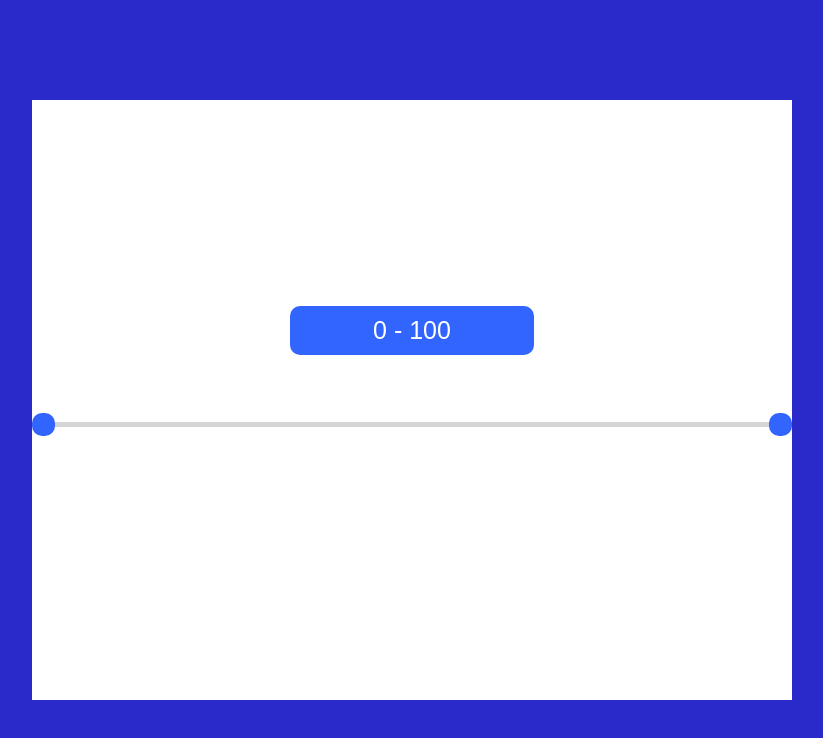
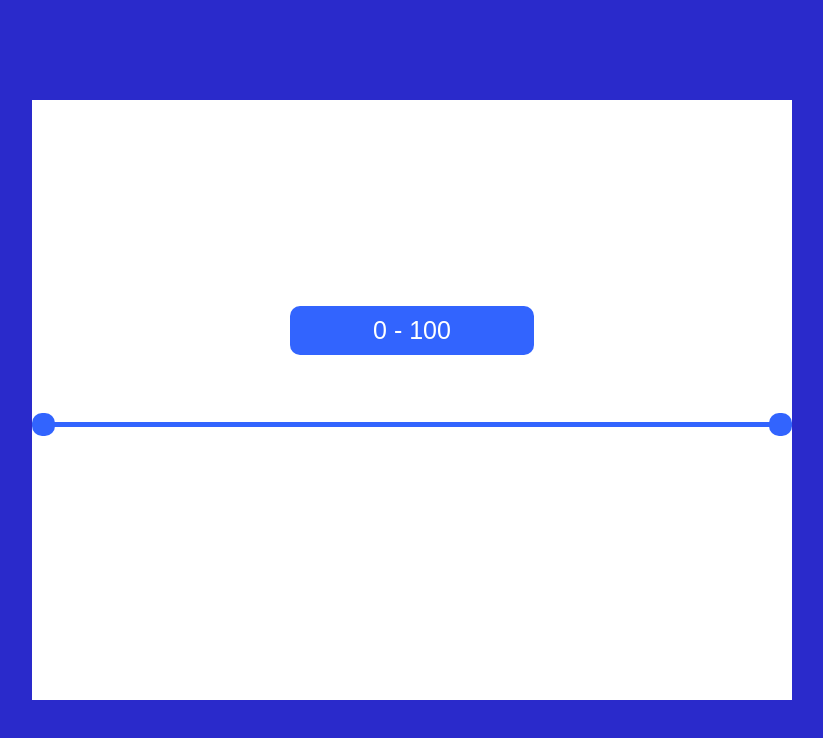
Before and after one commit to CaliforniaLuv/Double_range, a React (Vite) app: page / in a window 1280 px wide. Shown: the top 738 px of the page, without its empty margins (228-1051 px from the left). Built offline with nearby package versions, Linux system fonts and the light colour scheme.

Commit message:
add: range 범위에 따른 색깔 적용 (좌우 반전)

```diff
--- a/src/Double_Slider.css
+++ b/src/Double_Slider.css
@@ -10,7 +10,7 @@
 .slider-track {
   width: 100%;
   height: 5px;
-  background-color: #d5d5d5;
+  background: #d5d5d5;
   position: absolute;
   margin: auto;
   top: 0;
--- a/src/Double_Slider.jsx
+++ b/src/Double_Slider.jsx
@@ -1,4 +1,4 @@
-import { useState } from "react";
+import {useEffect, useRef, useState } from "react";
 import "./Double_Slider.css"
 
 function Double_Slider() {
@@ -8,12 +8,32 @@ function Double_Slider() {
     right: 100
   })
 
+  const track = useRef(0)
+
   const handleLeft = (e) => {
     setRange({...range, left: e.target.value})
   }
 
   const handleRight = (e) => {
     setRange({...range, right: e.target.value})
+  }
+
+  useEffect(() => {
+    if(range.left <= range.right) {
+      trackRightEffect()
+    } else {
+      trackLeftEffect()
+    }
+  }, [range])
+
+  const trackRightEffect = () => {
+    track.current.style.background = `linear-gradient(to right, #dadae5 ${range.left}%, #3264fe ${range.left}%,
+      #3264fe ${range.right}%, #dadae5 ${range.right}%)`
+  }
+
+  const trackLeftEffect = () => {
+    track.current.style.background = `linear-gradient(to right, #dadae5 ${range.right}%, #3264fe ${range.right}%,
+      #3264fe ${range.left}%, #dadae5 ${range.left}%)`
   }
 
   return (
@@ -24,7 +44,7 @@ function Double_Slider() {
           <span className="right-value"> {range.right}</span>
         </div>
       <main className="container">
-        <div className="slider-track">
+        <div className="slider-track" ref={track}>
           <input type="range" min="0" max="100" step="11.11"  id="Double-left" value={range.left} onChange={handleLeft}/>
           <input type="range" min="0" max="100" step="11.11" id="Double-right" value={range.right} onChange={handleRight}/>
         </div>
```
